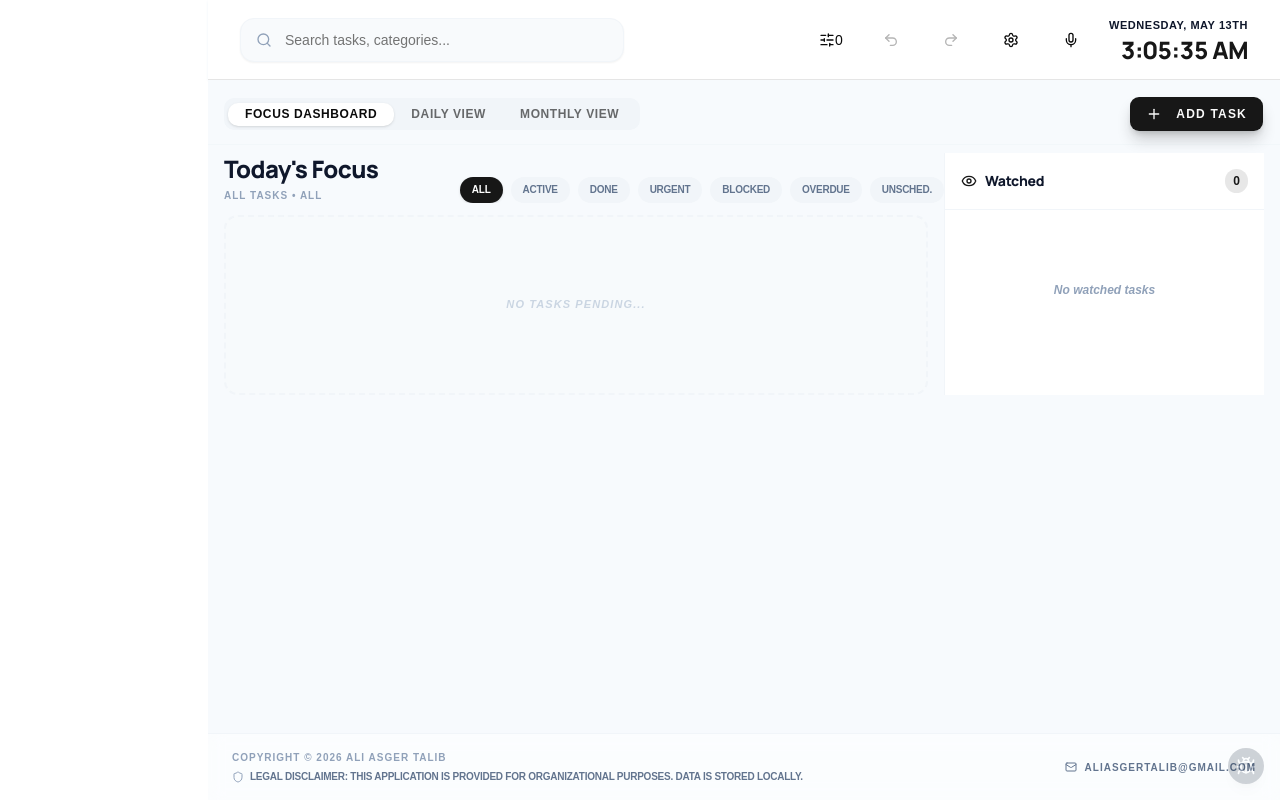
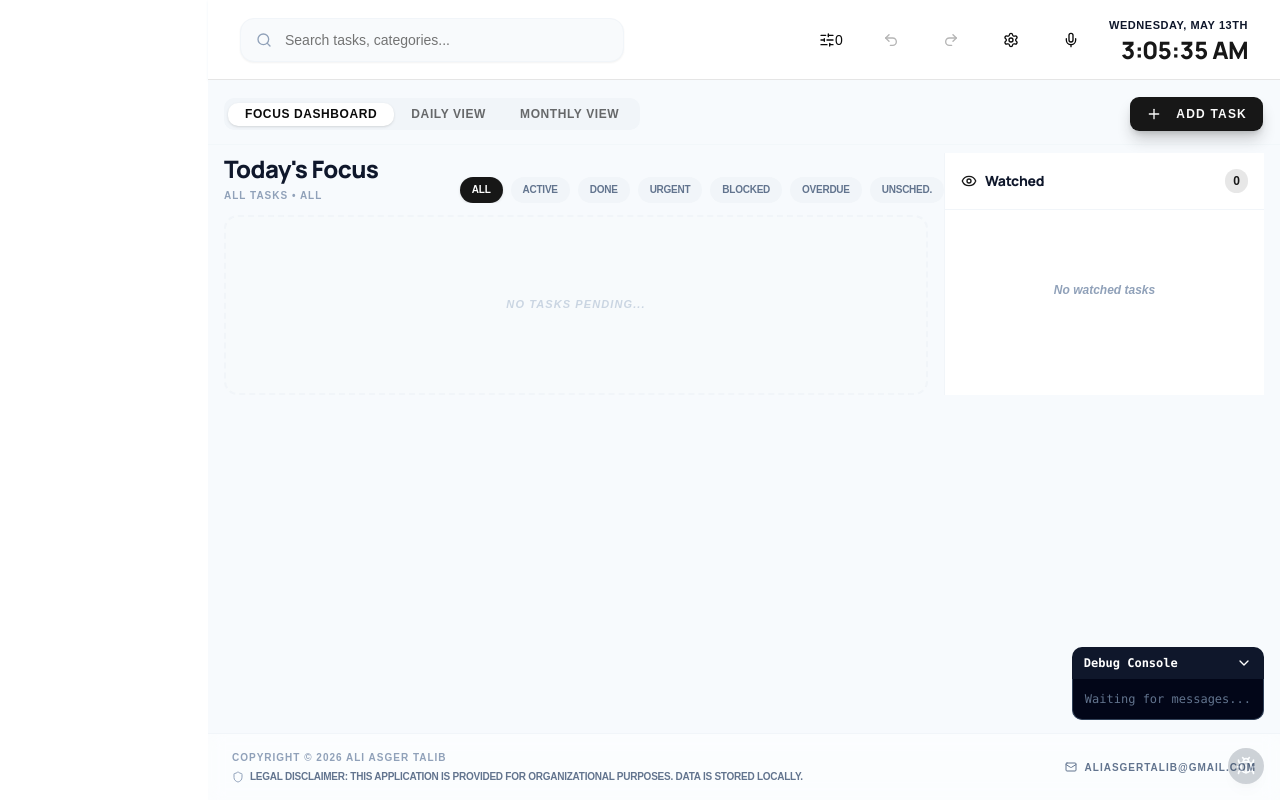
Before and after one commit to AliAsgerTalib-AI/DoNext, a React (Vite) app: page / in a window 1280 px wide. Built offline with nearby package versions, Linux system fonts and the light colour scheme.

Commit message:
Voice Debugging errors fix

```diff
--- a/src/App.tsx
+++ b/src/App.tsx
@@ -36,6 +36,7 @@ import { AdvancedFilterBar } from './components/AdvancedFilterBar';
 import { SettingsModal } from './components/SettingsModal';
 import { BottomSheet } from './components/BottomSheet';
 import { QuickAddForm } from './components/QuickAddForm';
+import { DebugPanel } from './components/DebugPanel';
 import { Task, Category, Priority } from './types';
 import { cn } from '@/lib/utils';
 import { Toaster } from '@/components/ui/sonner';
@@ -557,6 +558,8 @@ export default function App() {
         setTasks={setTasks}
         setCategories={setCategories}
       />
+
+      <DebugPanel />
     </div>
   );
 }
--- /dev/null
+++ b/src/components/DebugPanel.tsx
@@ -0,0 +1,74 @@
+import React from 'react';
+import { ChevronDown } from 'lucide-react';
+import { cn } from '@/lib/utils';
+
+interface LogEntry {
+  id: string;
+  message: string;
+  timestamp: string;
+}
+
+export const DebugPanel = () => {
+  const [logs, setLogs] = React.useState<LogEntry[]>([]);
+  const [isOpen, setIsOpen] = React.useState(true);
+  const originalLog = React.useRef(console.log);
+
+  React.useEffect(() => {
+    // Override console.log to capture messages
+    console.log = (...args: any[]) => {
+      originalLog.current?.(...args);
+
+      const message = args
+        .map(arg => {
+          if (typeof arg === 'object') {
+            return JSON.stringify(arg, null, 2);
+          }
+          return String(arg);
+        })
+        .join(' ');
+
+      const now = new Date();
+      const timestamp = now.toLocaleTimeString();
+
+      setLogs(prev => [
+        ...prev.slice(-20), // Keep last 20 logs
+        {
+          id: `${Date.now()}-${Math.random()}`,
+          message,
+          timestamp
+        }
+      ]);
+    };
+
+    return () => {
+      console.log = originalLog.current;
+    };
+  }, []);
+
+  return (
+    <div className="fixed bottom-20 right-4 z-50 font-mono text-xs max-w-sm">
+      <button
+        onClick={() => setIsOpen(!isOpen)}
+        className="w-full bg-slate-900 text-white px-3 py-2 rounded-t-lg flex items-center justify-between hover:bg-slate-800 transition-colors"
+      >
+        <span className="font-bold">Debug Console</span>
+        <ChevronDown className={cn("w-4 h-4 transition-transform", !isOpen && "-rotate-90")} />
+      </button>
+
+      {isOpen && (
+        <div className="bg-slate-950 text-slate-100 rounded-b-lg border border-t-0 border-slate-700 max-h-48 overflow-y-auto">
+          {logs.length === 0 ? (
+            <div className="p-3 text-slate-500">Waiting for messages...</div>
+          ) : (
+            logs.map(log => (
+              <div key={log.id} className="p-2 border-b border-slate-800 last:border-0">
+                <div className="text-slate-400 text-[10px]">{log.timestamp}</div>
+                <div className="text-slate-200 whitespace-pre-wrap break-words">{log.message}</div>
+              </div>
+            ))
+          )}
+        </div>
+      )}
+    </div>
+  );
+};
--- a/src/components/Header.tsx
+++ b/src/components/Header.tsx
@@ -11,6 +11,7 @@ import { format } from 'date-fns';
 import { cn } from '@/lib/utils';
 import { useVoiceInput, parseVoiceTranscript } from '@/src/hooks/useVoiceInput';
 import { Task } from '@/src/types';
+import { toast } from 'sonner';
 
 interface HeaderProps {
   onMenuClick?: () => void;
@@ -31,8 +32,17 @@ interface HeaderProps {
 export const Header = React.memo(({ onMenuClick, searchQuery, setSearchQuery, isAdvancedFilterOpen, onToggleAdvancedFilter, activeAdvancedFilterCount, onUndo, onRedo, canUndo, canRedo, onOpenSettings, onVoiceAdd, onClockClick }: HeaderProps) => {
   const [voiceTranscript, setVoiceTranscript] = React.useState('');
 
+  React.useEffect(() => {
+    console.log('🎤 Header rendering - Voice support:', {
+      onVoiceAdd: !!onVoiceAdd,
+      isListening: false,
+      micSupported: true
+    });
+  }, [onVoiceAdd]);
+
   const handleVoiceResult = React.useCallback((transcript: string) => {
     // Accumulate transcripts as user speaks
+    console.log('📝 Voice transcript:', transcript);
     setVoiceTranscript(transcript);
   }, []);
 
@@ -40,18 +50,29 @@ export const Header = React.memo(({ onMenuClick, searchQuery, setSearchQuery, is
 
   // When user clicks stop button, process the full transcript
   const handleMicClick = React.useCallback(() => {
+    console.log('🎤 Mic button clicked - isListening:', isListening, 'transcript:', voiceTranscript);
+
     if (isListening) {
       // User is stopping - process the voice input
+      console.log('⏹️ Stopping - voiceTranscript:', voiceTranscript);
       if (voiceTranscript.trim()) {
+        console.log('✅ Processing transcript:', voiceTranscript);
         const taskData = parseVoiceTranscript(voiceTranscript);
+        console.log('✅ Parsed task data:', taskData);
         onVoiceAdd?.(taskData);
+        toast.success(`Created: "${taskData.title}"`);
         setVoiceTranscript('');
+      } else {
+        console.log('❌ No transcript found');
+        toast.info('No speech detected');
       }
       stopListening();
     } else {
       // Start listening
+      console.log('▶️ Starting microphone');
       setVoiceTranscript('');
       startListening();
+      toast.info('Listening... speak now');
     }
   }, [isListening, voiceTranscript, onVoiceAdd, stopListening, startListening]);
   return (
--- a/src/hooks/useVoiceInput.ts
+++ b/src/hooks/useVoiceInput.ts
@@ -194,10 +194,9 @@ export function useVoiceInput(onResult?: (transcript: string) => void): UseVoice
       const result = final.trim() || interim.trim();
       if (result) {
         setTranscript(result);
-        // Only call onResult when we have a final result
-        if (final.trim()) {
-          onResultRef.current?.(final.trim());
-        }
+        // Call onResult with whatever we have (interim or final)
+        // This ensures we capture what the user is saying
+        onResultRef.current?.(result);
       }
     };
 
```
